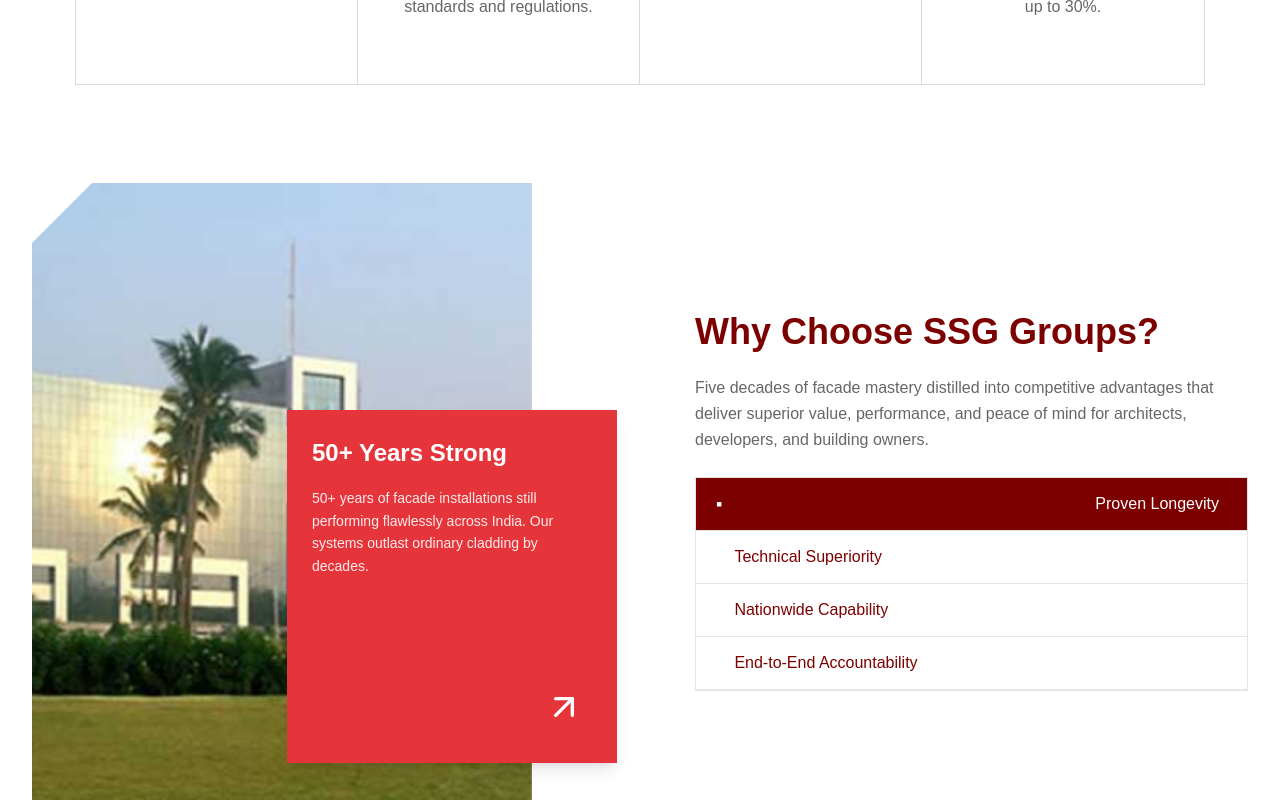
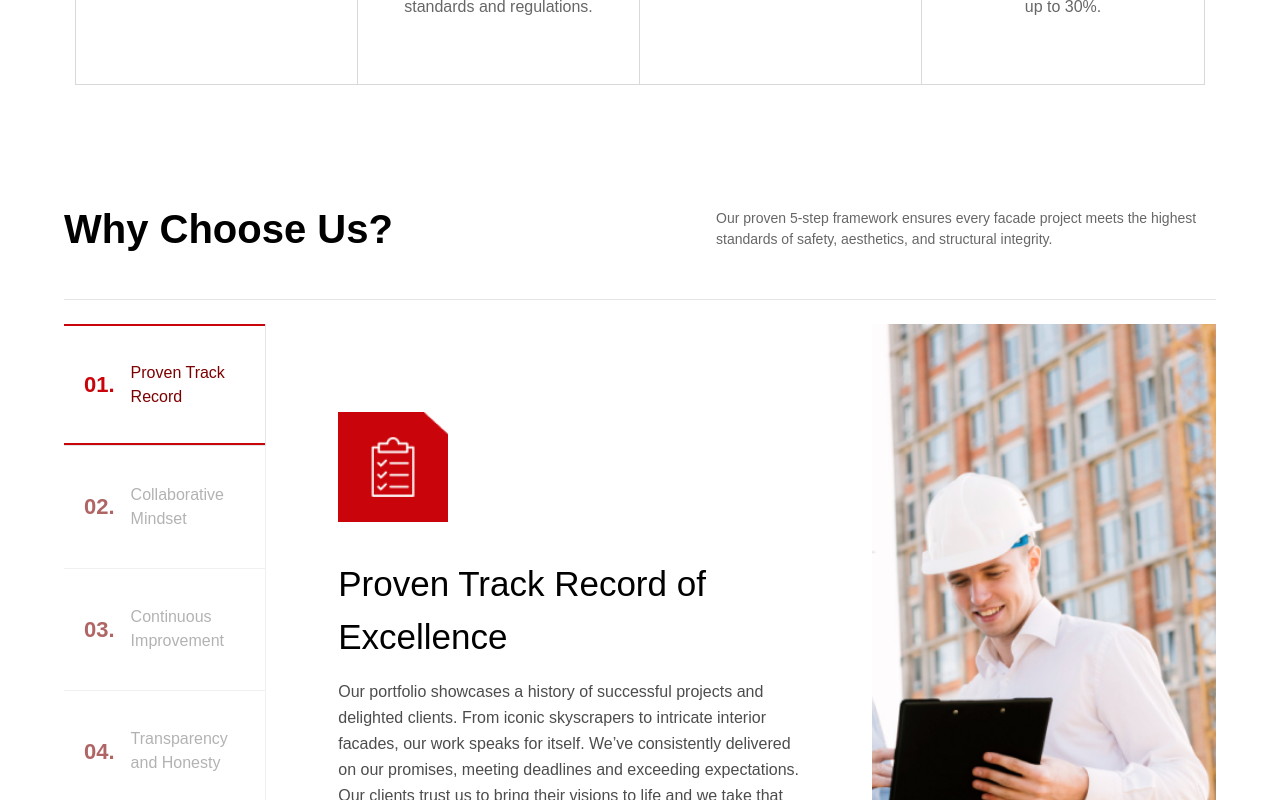
Before and after one commit to x64Mayank/client-site-01, a React (Vite) app: page /services in a window 1280 px wide. Shown: the part 5040-5840 px from the top of the page. Built offline with nearby package versions, Linux system fonts and the light colour scheme; a web font is replaced by a local one.

Commit message:
Refactor HowWeWork component for reusable section variants

```diff
--- a/src/pages/ServicesPage.jsx
+++ b/src/pages/ServicesPage.jsx
@@ -9,7 +9,7 @@ import ServicesProcess from '../sections/ServicesProcess';
 import WorkWithUs from '../sections/WorkWithUs';
 import Partners from '../sections/Partners';
 import CoreValues from '../sections/CoreValues';
-import WhyChooseUs from '../sections/WhyChooseUs';
+import HowWeWork from '../sections/HowWeWork';
 
 const ServicesPage = () => {
   return (
@@ -26,7 +26,7 @@ const ServicesPage = () => {
       <CoreSpecializations />
       <ServicesProcess />
       <CoreValues />
-      <WhyChooseUs />
+      <HowWeWork heading="Why Choose Us?" showCTA={false} />
       <WorkWithUs />
       <Partners />
       <Footer />
--- a/src/sections/HowWeWork.jsx
+++ b/src/sections/HowWeWork.jsx
@@ -41,23 +41,23 @@ const steps = [
   },
 ];
 
-const HowWeWork = () => {
+const HowWeWork = ({ heading = "How We Work", showCTA = true }) => {
   const [activeStep, setActiveStep] = useState(1);
   const current = steps.find((s) => s.id === activeStep);
 
   return (
-    <section className="w-full bg-[#f5f5f5] px-6 lg:px-16 py-16">
+    <section className="w-full px-6 lg:px-16 py-16">
 
       {/* HEADER */}
       <div className="max-w-[1400px] mx-auto mb-10">
         <div className="flex flex-col lg:flex-row lg:items-center lg:justify-between gap-6">
 
           <h2 className="text-[32px] lg:text-[40px] font-display font-semibold text-black">
-            How We Work
+            {heading}
           </h2>
 
           <p className="text-[14px] text-black/60 max-w-[500px] font-body">
-            Our proven 4-step framework ensures every facade project meets the highest standards of safety, aesthetics, and structural integrity.
+            Our proven 5-step framework ensures every facade project meets the highest standards of safety, aesthetics, and structural integrity.
           </p>
         </div>
       </div>
@@ -66,7 +66,7 @@ const HowWeWork = () => {
 
       <div className="relative max-w-[1400px] mx-auto">
 
-        <div className="mx-auto grid grid-cols-1 lg:grid-cols-[1fr_2.6fr_1.7fr] gap-10 items-stretch">
+        <div className={`mx-auto grid grid-cols-1 lg:grid-cols-[1fr_2.6fr_1.7fr] gap-10 items-stretch ${!showCTA ? "lg:min-h-[610px]" : ""}`}>
 
           {/* LEFT - STEPS */}
           <div className="flex flex-col h-full">
@@ -139,9 +139,14 @@ const HowWeWork = () => {
               <img
                 src={current.img}
                 alt=""
-                className="w-full h-[500px] object-cover"
+                className={`w-full object-cover ${
+                  showCTA
+                    ? "h-[500px]"
+                    : "h-[500px] lg:h-[580px]"
+                }`}
               />
 
+              {showCTA && (
                 <Button
                   variant="primary"
                   icon={ArrowUpRight}
@@ -151,15 +156,18 @@ const HowWeWork = () => {
                 >
                   Let's Work Together
                 </Button>
+              )}
             </div>
           </div>
 
         </div>
       </div>
 
+      {showCTA && (
         <div className="max-w-[1400px] mx-auto mt-2 text-[15px] tracking-wide text-black/50 font-display">
           READY TO START YOUR PROJECT WITH A PROVEN PROCESS?
         </div>
+      )}
     </section>
   );
 };
```
Lines whose indentation alone changed are shown as unchanged.
